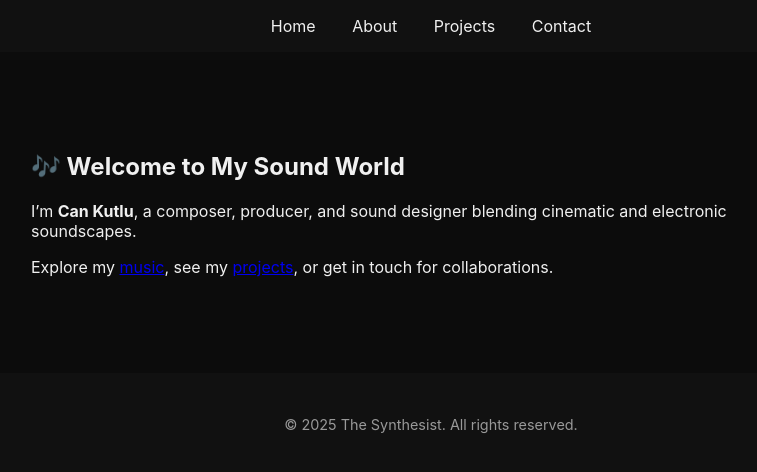
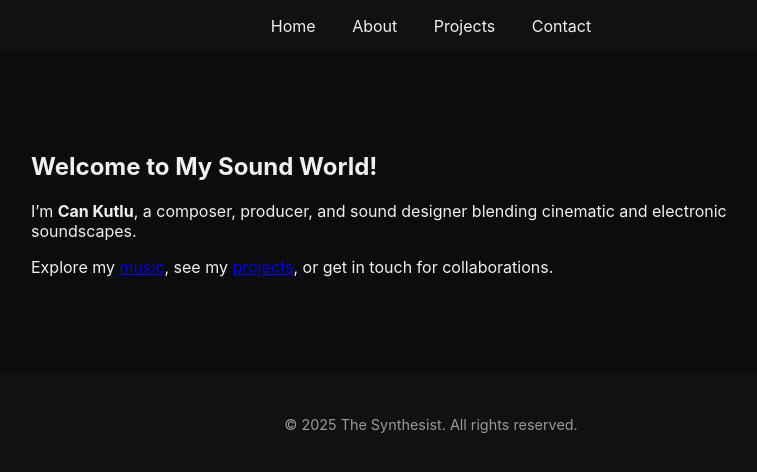
Before and after one commit to thesynthesist/thesynthesist, a Jekyll site: the page built from index.md, in a window 1280 px wide. Shown: the top 472 px of the page, without its empty margins (209-966 px from the left). Built offline with Jekyll 4.4.1, drawn with Linux system fonts in a browser that asks for light colours.

Commit message:
New homepage title

```diff
--- a/index.md
+++ b/index.md
@@ -4,7 +4,7 @@ title: Home
 ---
 
 <section>
-  <h1>🎶 Welcome to My Sound World</h1>
+  <h1>Welcome to My Sound World!</h1>
   <p>I’m <strong>Can Kutlu</strong>, a composer, producer, and sound designer blending cinematic and electronic soundscapes.</p>
 
   <p>Explore my <a href="/music">music</a>, see my <a href="/projects">projects</a>, or get in touch for collaborations.</p>
```
